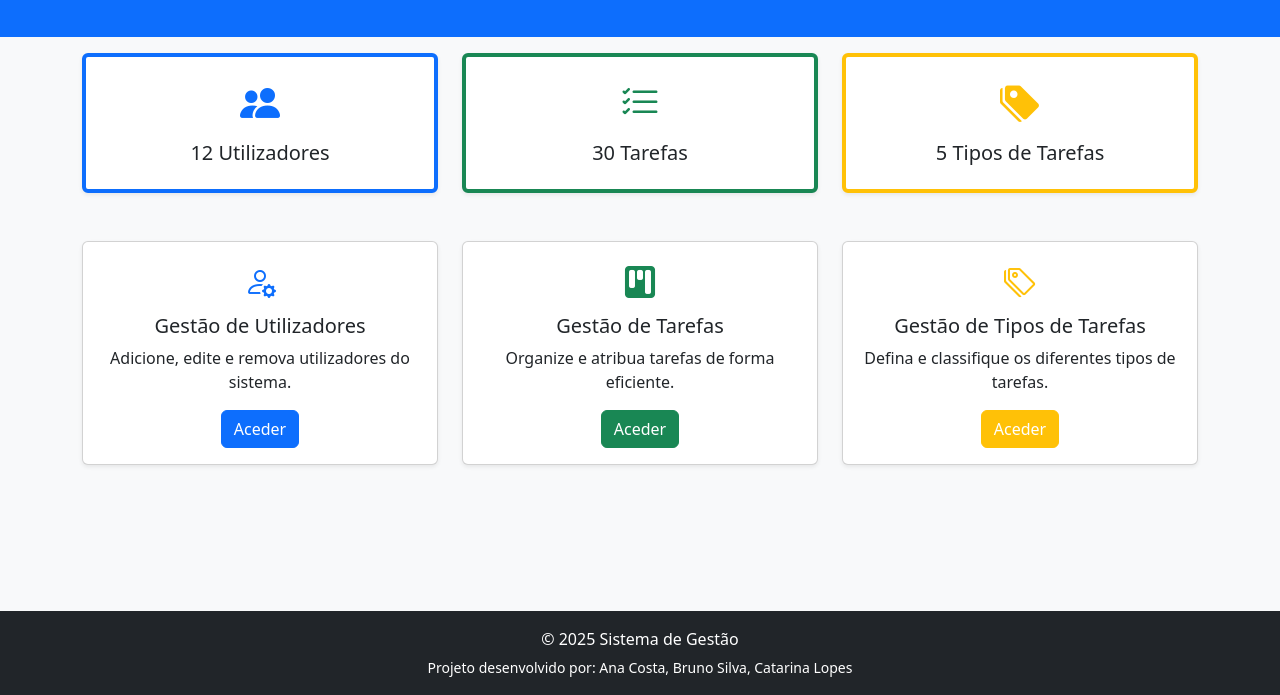
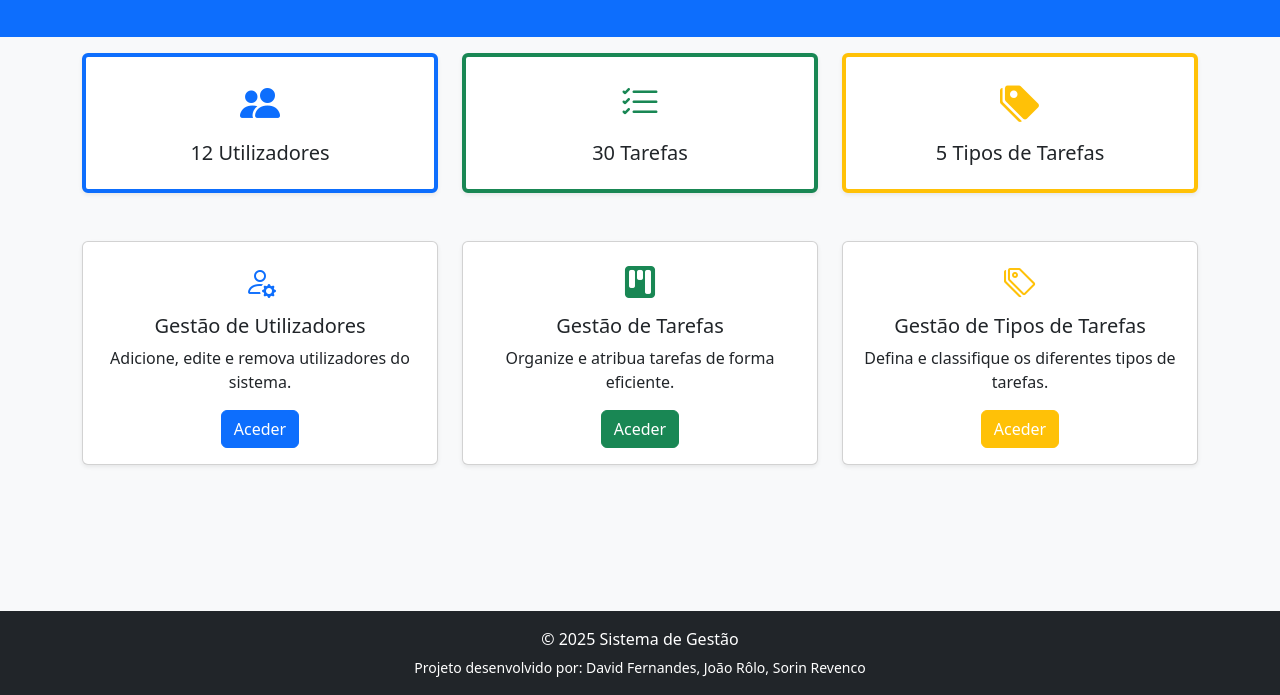
Before and after one commit to DavidFernanddes/PW-Project, a plain HTML site: page index.html in a window 1280 px wide. Shown: the part 105-800 px from the top of the page. Drawn offline with nearby package versions, Linux system fonts and the light colour scheme.

Commit message:
index fix

```diff
--- a/index.html
+++ b/index.html
@@ -112,7 +112,7 @@
     <footer class="bg-dark text-white text-center py-3 mt-auto">
       <div class="container">
         <p class="mb-1">&copy; 2025 Sistema de Gestão</p>
-        <small>Projeto desenvolvido por: Ana Costa, Bruno Silva, Catarina Lopes</small>
+        <small>Projeto desenvolvido por: David Fernandes, João Rôlo, Sorin Revenco</small>
       </div>
     </footer>
 
```
